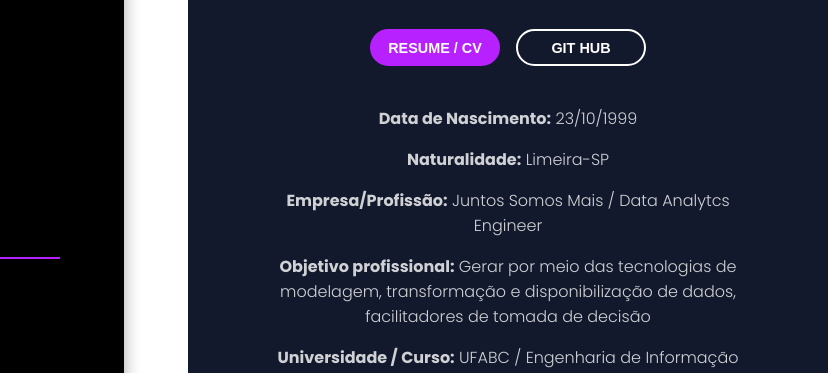
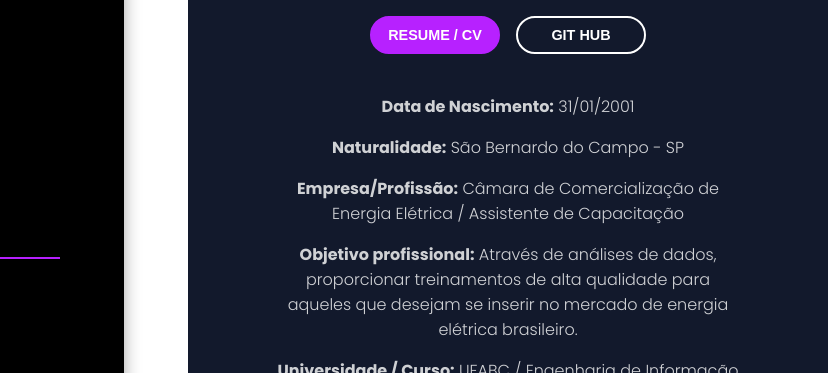
Before and after one commit to caiofalcheti/caiofalcheti.github.io, a plain HTML site: page index.html in a window 1280 px wide. Shown: the part 247-620 px from the top of the page, 452-1280 px from the left. Drawn offline with Linux system fonts and the light colour scheme.

Commit message:
Update index.html

```diff
--- a/index.html
+++ b/index.html
@@ -44,22 +44,22 @@
         <div class = "about-para">
           <div class = "about-para">
           <p><b>Data de Nascimento:</b>
-				23/10/1999
+				31/01/2001
 		</p>
 
 		<div class = "about-para">
 			  <p><b>Naturalidade:</b>
-			Limeira-SP
+			São Bernardo do Campo - SP
 		</p>
 
 		<div class = "about-para">
 			<p><b>Empresa/Profissão:</b>
-			Juntos Somos Mais / Data Analytcs Engineer
+			Câmara de Comercialização de Energia Elétrica / Assistente de Capacitação
 		</p>
 
 		<div class = "about-para">
 			<p><b>Objetivo profissional:</b>
-			Gerar por meio das tecnologias de modelagem, transformação e disponibilização de dados, facilitadores de tomada de decisão
+			Através de análises de dados, proporcionar treinamentos de alta qualidade para aqueles que desejam se inserir no mercado de energia elétrica brasileiro.
 		</p>
 
 		<div class = "about-para">
```
